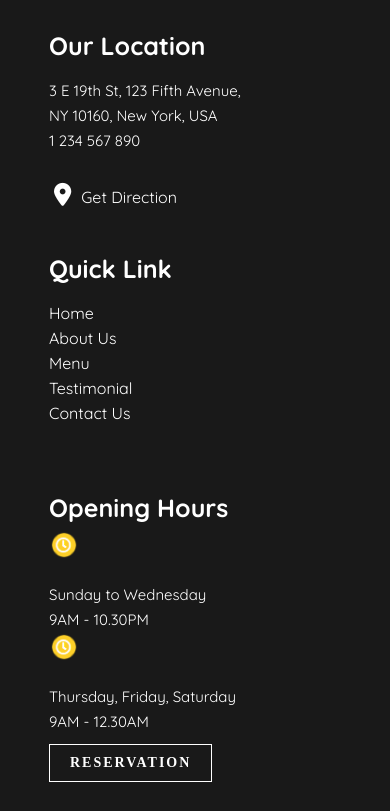
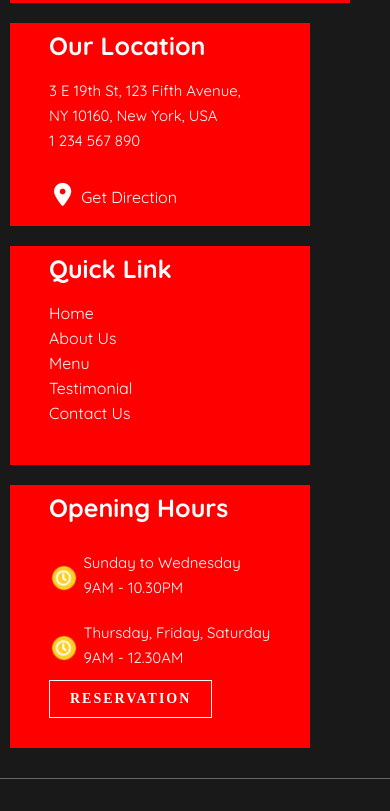
Before and after one commit to esung84/res_0324_v1, a plain HTML site: page index.html in a window 390 px wide. Shown: the part 10322-11133 px from the top of the page. Drawn offline with nearby package versions, Linux system fonts and the light colour scheme.

Commit message:
second commit

```diff
--- a/css/common_max_599.css
+++ b/css/common_max_599.css
@@ -121,10 +121,11 @@ footer {
 
 
     footer>.footer_box {
-        width: 250px;
+        width: 300px;
         height: auto;
         padding:0 0 5% 10%;
         margin: 10px;
+        background-color: red;
     }
 
     footer>.footer_box:first-of-type {
```
